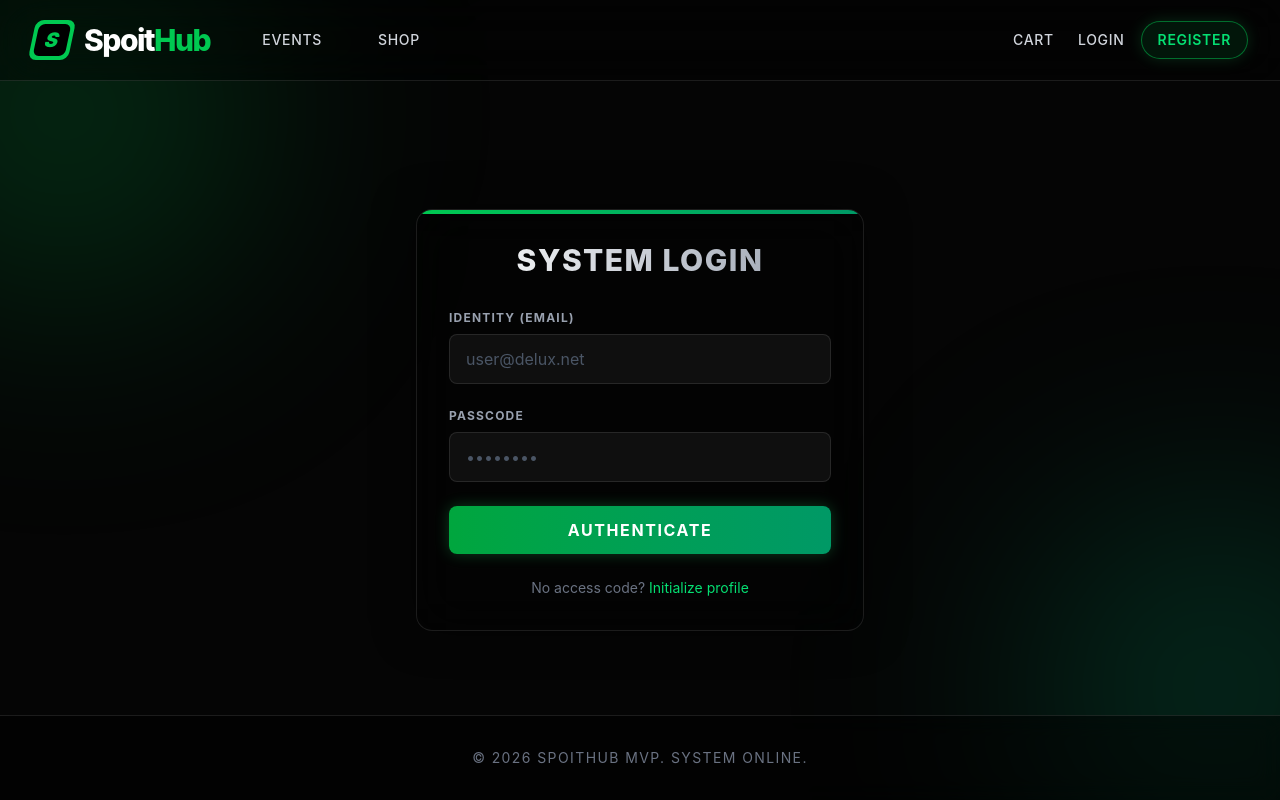
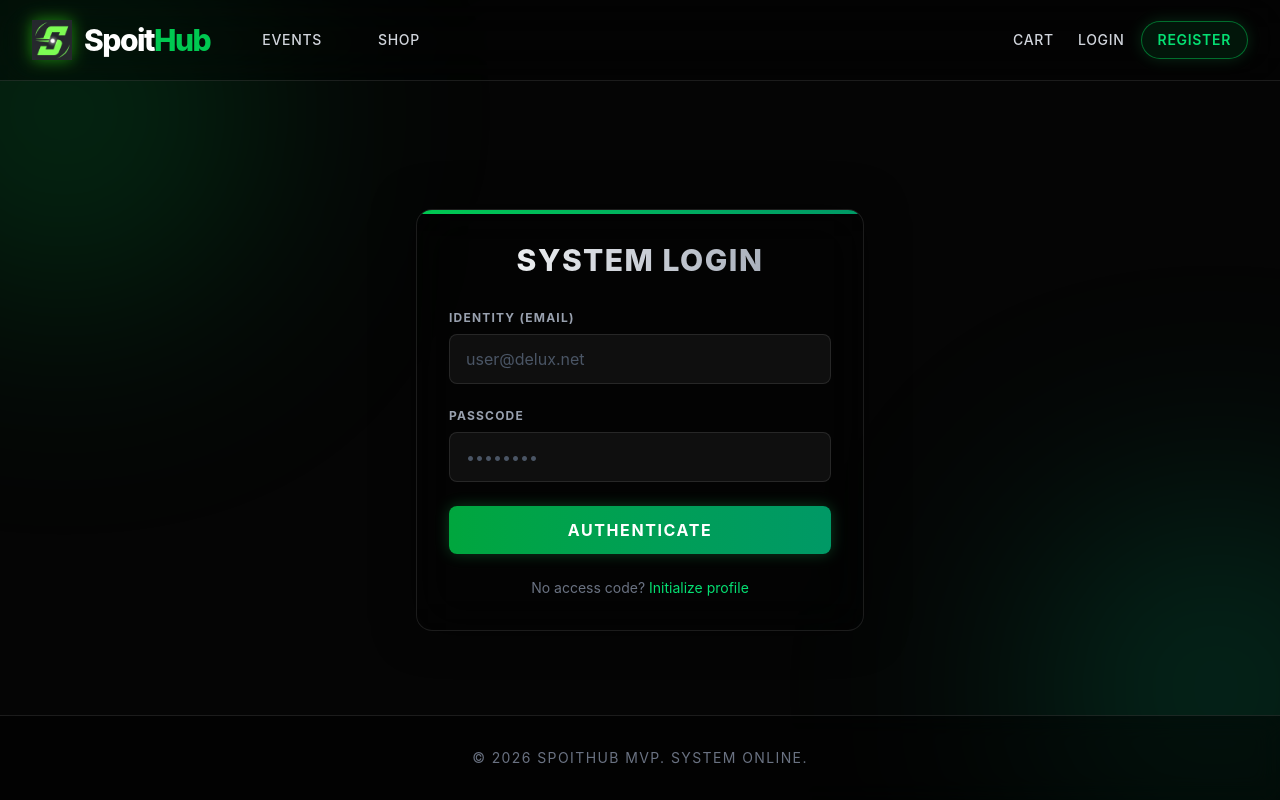
Before and after one commit to SpoitHub/delux, a React app in the folder frontend/: page /login in a window 1280 px wide. Built offline with nearby package versions, Linux system fonts and the light colour scheme; no server answers; the HTML template or start-up script is replaced by a standard one.

Commit message:
Update logo and branding to SpoitHubсnpm run build

```diff
--- a/frontend/src/app/layouts/MainLayout.tsx
+++ b/frontend/src/app/layouts/MainLayout.tsx
@@ -22,11 +22,11 @@ export const MainLayout = () => {
             <div className="flex items-center">
               <Link to="/" className="flex items-center group">
                 <div className="w-10 h-10 mr-3 relative flex items-center justify-center">
-                  {/* Abstract S Logo representation */}
-                  <div className="absolute inset-0 bg-green-500 rounded-lg transform -skew-x-12 group-hover:shadow-[0_0_15px_rgba(57,255,20,0.6)] transition-all duration-300"></div>
-                  <div className="absolute inset-0 bg-black m-1 rounded-md transform -skew-x-12 flex items-center justify-center">
-                    <span className="text-green-500 font-black text-xl italic">S</span>
-                  </div>
+                  <img
+                    src="/logo.png"
+                    alt="SpoitHub Logo"
+                    className="w-full h-full object-contain drop-shadow-[0_0_8px_rgba(57,255,20,0.5)] group-hover:drop-shadow-[0_0_15px_rgba(57,255,20,0.8)] transition-all duration-300"
+                  />
                 </div>
                 <span className="text-3xl font-extrabold tracking-tighter text-white group-hover:text-green-400 transition-colors duration-300">
                   Spoit<span className="text-green-500">Hub</span>
--- a/frontend/src/features/auth/store.ts
+++ b/frontend/src/features/auth/store.ts
@@ -42,6 +42,7 @@ export const useAuthStore = create<AuthState>((set) => ({
       const response = await api.get('/auth/me/');
       set({ user: response.data, isAuthenticated: true, isLoading: false });
     } catch (error) {
+      console.error('Auth check failed:', error);
       set({ user: null, isAuthenticated: false, isLoading: false });
     }
   },
--- a/frontend/src/pages/LoginPage.tsx
+++ b/frontend/src/pages/LoginPage.tsx
@@ -10,7 +10,7 @@ export const LoginPage = () => {
   const navigate = useNavigate();
   const login = useAuthStore((state) => state.login);
 
-  const handleSubmit = async (e: React.FormEvent) => {
+  const handleSubmit = async (e: React.SyntheticEvent<HTMLFormElement>) => {
     e.preventDefault();
     try {
       const response = await api.post('/auth/login/', { email, password });
@@ -18,6 +18,7 @@ export const LoginPage = () => {
       login(access, refresh, user);
       navigate('/');
     } catch (err) {
+      console.error('Login failed:', err);
       setError('Invalid credentials. Access denied.');
     }
   };
--- a/frontend/src/pages/RegisterPage.tsx
+++ b/frontend/src/pages/RegisterPage.tsx
@@ -10,7 +10,7 @@ export const RegisterPage = () => {
   const [error, setError] = useState('');
   const navigate = useNavigate();
 
-  const handleSubmit = async (e: React.FormEvent) => {
+  const handleSubmit = async (e: React.SyntheticEvent<HTMLFormElement>) => {
     e.preventDefault();
     try {
       await api.post('/auth/register/', {
@@ -21,6 +21,7 @@ export const RegisterPage = () => {
       });
       navigate('/login');
     } catch (err) {
+      console.error('Registration failed:', err);
       setError('Initialization failed. Verify parameters.');
     }
   };
--- a/frontend/src/shared/api/api.ts
+++ b/frontend/src/shared/api/api.ts
@@ -33,10 +33,10 @@ api.interceptors.response.use(
       } catch (refreshError) {
         localStorage.removeItem('access_token');
         localStorage.removeItem('refresh_token');
-        window.location.href = '/login';
-        return Promise.reject(refreshError);
+        globalThis.location.href = '/login';
+        throw refreshError;
       }
     }
-    return Promise.reject(error);
+    throw error;
   }
 );
```
Also changed, not shown: frontend/public/logo.png (added).
